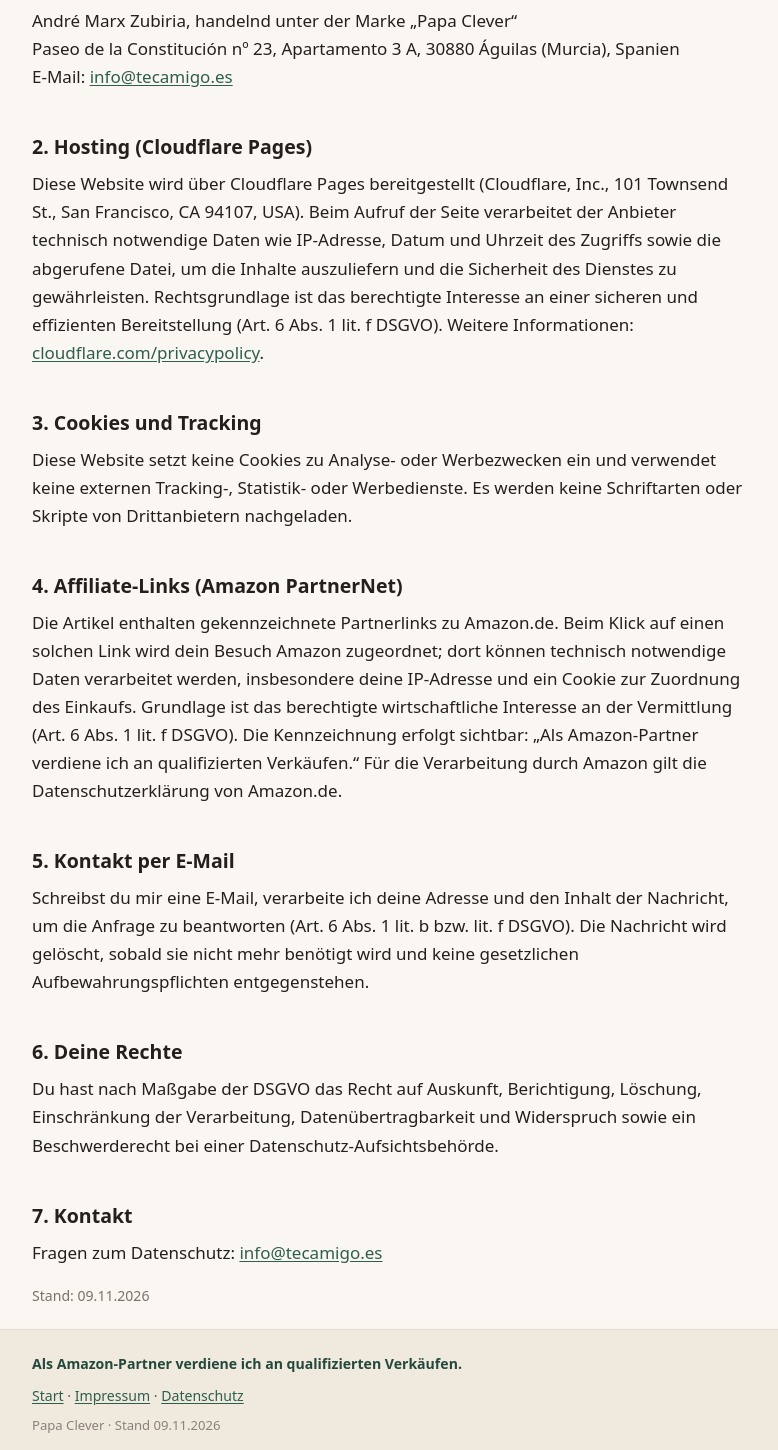
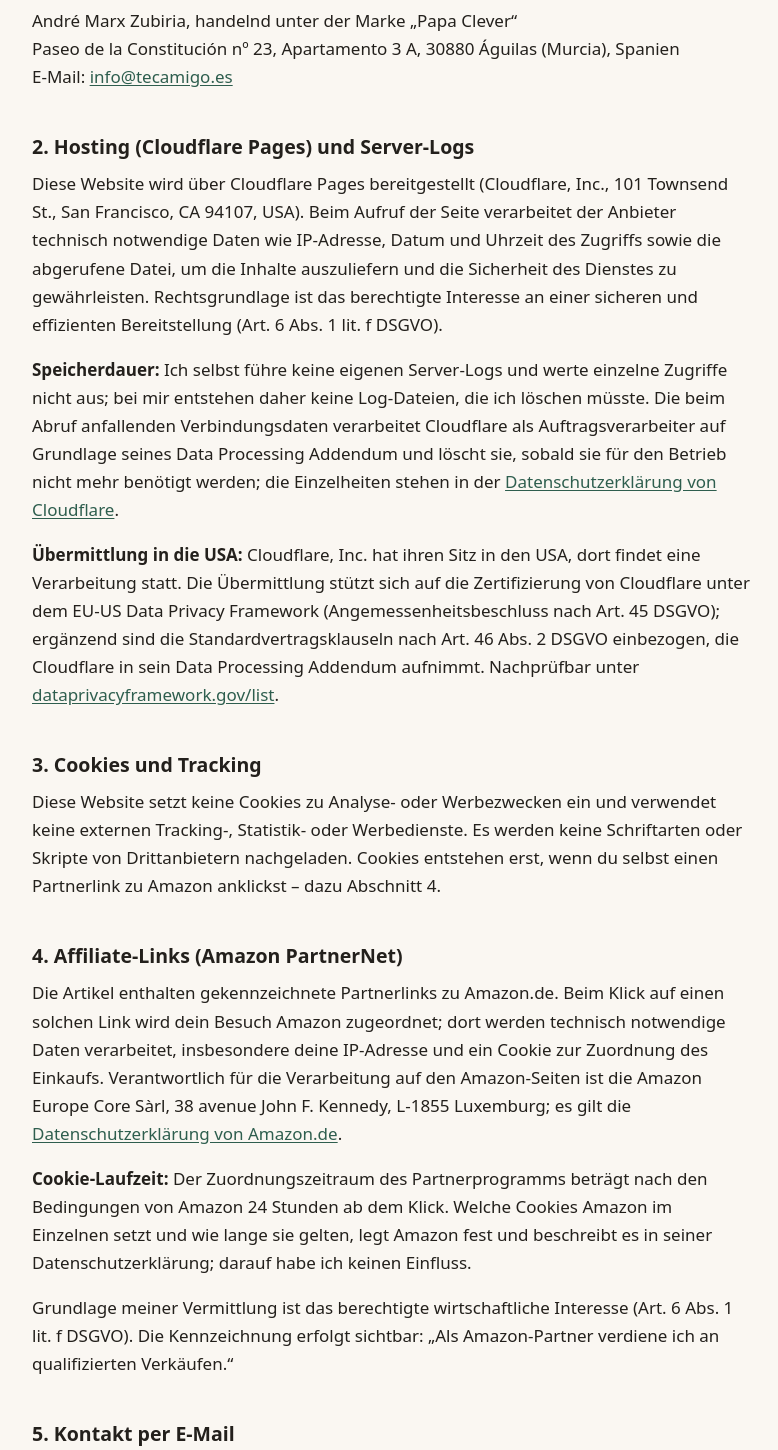
Before and after one commit to Nemotron2029/papaclever-website, a plain HTML site: page datenschutz.html in a window 1280 px wide. Shown: the part 206-1656 px from the top of the page, without its empty margins (248-1026 px from the left). Drawn offline with Linux system fonts and the light colour scheme.

Commit message:
Datenschutz: Speicherdauer, Drittland USA (DPF+SCC), Amazon Europe Core + Cookie-Laufzeit, Aufsichtsbehoerde AEPD

```diff
--- a/datenschutz.html
+++ b/datenschutz.html
@@ -30,16 +30,21 @@
   Paseo de la Constitución nº 23, Apartamento 3 A, 30880 Águilas (Murcia), Spanien<br>
   E-Mail: <a href="mailto:info@tecamigo.es">info@tecamigo.es</a>
 </p>
-<h2>2. Hosting (Cloudflare Pages)</h2>
-<p>Diese Website wird über Cloudflare Pages bereitgestellt (Cloudflare, Inc., 101 Townsend St., San Francisco, CA 94107, USA). Beim Aufruf der Seite verarbeitet der Anbieter technisch notwendige Daten wie IP-Adresse, Datum und Uhrzeit des Zugriffs sowie die abgerufene Datei, um die Inhalte auszuliefern und die Sicherheit des Dienstes zu gewährleisten. Rechtsgrundlage ist das berechtigte Interesse an einer sicheren und effizienten Bereitstellung (Art. 6 Abs. 1 lit. f DSGVO). Weitere Informationen: <a target="_blank" rel="noopener nofollow" href="https://www.cloudflare.com/privacypolicy/">cloudflare.com/privacypolicy</a>.</p>
+<h2>2. Hosting (Cloudflare Pages) und Server-Logs</h2>
+<p>Diese Website wird über Cloudflare Pages bereitgestellt (Cloudflare, Inc., 101 Townsend St., San Francisco, CA 94107, USA). Beim Aufruf der Seite verarbeitet der Anbieter technisch notwendige Daten wie IP-Adresse, Datum und Uhrzeit des Zugriffs sowie die abgerufene Datei, um die Inhalte auszuliefern und die Sicherheit des Dienstes zu gewährleisten. Rechtsgrundlage ist das berechtigte Interesse an einer sicheren und effizienten Bereitstellung (Art. 6 Abs. 1 lit. f DSGVO).</p>
+<p><strong>Speicherdauer:</strong> Ich selbst führe keine eigenen Server-Logs und werte einzelne Zugriffe nicht aus; bei mir entstehen daher keine Log-Dateien, die ich löschen müsste. Die beim Abruf anfallenden Verbindungsdaten verarbeitet Cloudflare als Auftragsverarbeiter auf Grundlage seines Data Processing Addendum und löscht sie, sobald sie für den Betrieb nicht mehr benötigt werden; die Einzelheiten stehen in der <a target="_blank" rel="noopener nofollow" href="https://www.cloudflare.com/privacypolicy/">Datenschutzerklärung von Cloudflare</a>.</p>
+<p><strong>Übermittlung in die USA:</strong> Cloudflare, Inc. hat ihren Sitz in den USA, dort findet eine Verarbeitung statt. Die Übermittlung stützt sich auf die Zertifizierung von Cloudflare unter dem EU-US Data Privacy Framework (Angemessenheitsbeschluss nach Art. 45 DSGVO); ergänzend sind die Standardvertragsklauseln nach Art. 46 Abs. 2 DSGVO einbezogen, die Cloudflare in sein Data Processing Addendum aufnimmt. Nachprüfbar unter <a target="_blank" rel="noopener nofollow" href="https://www.dataprivacyframework.gov/list">dataprivacyframework.gov/list</a>.</p>
 <h2>3. Cookies und Tracking</h2>
-<p>Diese Website setzt keine Cookies zu Analyse- oder Werbezwecken ein und verwendet keine externen Tracking-, Statistik- oder Werbedienste. Es werden keine Schriftarten oder Skripte von Drittanbietern nachgeladen.</p>
+<p>Diese Website setzt keine Cookies zu Analyse- oder Werbezwecken ein und verwendet keine externen Tracking-, Statistik- oder Werbedienste. Es werden keine Schriftarten oder Skripte von Drittanbietern nachgeladen. Cookies entstehen erst, wenn du selbst einen Partnerlink zu Amazon anklickst – dazu Abschnitt 4.</p>
 <h2>4. Affiliate-Links (Amazon PartnerNet)</h2>
-<p>Die Artikel enthalten gekennzeichnete Partnerlinks zu Amazon.de. Beim Klick auf einen solchen Link wird dein Besuch Amazon zugeordnet; dort können technisch notwendige Daten verarbeitet werden, insbesondere deine IP-Adresse und ein Cookie zur Zuordnung des Einkaufs. Grundlage ist das berechtigte wirtschaftliche Interesse an der Vermittlung (Art. 6 Abs. 1 lit. f DSGVO). Die Kennzeichnung erfolgt sichtbar: „Als Amazon-Partner verdiene ich an qualifizierten Verkäufen.“ Für die Verarbeitung durch Amazon gilt die Datenschutzerklärung von Amazon.de.</p>
+<p>Die Artikel enthalten gekennzeichnete Partnerlinks zu Amazon.de. Beim Klick auf einen solchen Link wird dein Besuch Amazon zugeordnet; dort werden technisch notwendige Daten verarbeitet, insbesondere deine IP-Adresse und ein Cookie zur Zuordnung des Einkaufs. Verantwortlich für die Verarbeitung auf den Amazon-Seiten ist die Amazon Europe Core Sàrl, 38 avenue John F. Kennedy, L-1855 Luxemburg; es gilt die <a target="_blank" rel="noopener nofollow" href="https://www.amazon.de/gp/help/customer/display.html?nodeId=201909010">Datenschutzerklärung von Amazon.de</a>.</p>
+<p><strong>Cookie-Laufzeit:</strong> Der Zuordnungszeitraum des Partnerprogramms beträgt nach den Bedingungen von Amazon 24 Stunden ab dem Klick. Welche Cookies Amazon im Einzelnen setzt und wie lange sie gelten, legt Amazon fest und beschreibt es in seiner Datenschutzerklärung; darauf habe ich keinen Einfluss.</p>
+<p>Grundlage meiner Vermittlung ist das berechtigte wirtschaftliche Interesse (Art. 6 Abs. 1 lit. f DSGVO). Die Kennzeichnung erfolgt sichtbar: „Als Amazon-Partner verdiene ich an qualifizierten Verkäufen.“</p>
 <h2>5. Kontakt per E-Mail</h2>
 <p>Schreibst du mir eine E-Mail, verarbeite ich deine Adresse und den Inhalt der Nachricht, um die Anfrage zu beantworten (Art. 6 Abs. 1 lit. b bzw. lit. f DSGVO). Die Nachricht wird gelöscht, sobald sie nicht mehr benötigt wird und keine gesetzlichen Aufbewahrungspflichten entgegenstehen.</p>
 <h2>6. Deine Rechte</h2>
-<p>Du hast nach Maßgabe der DSGVO das Recht auf Auskunft, Berichtigung, Löschung, Einschränkung der Verarbeitung, Datenübertragbarkeit und Widerspruch sowie ein Beschwerderecht bei einer Datenschutz-Aufsichtsbehörde.</p>
+<p>Du hast nach Maßgabe der DSGVO das Recht auf Auskunft, Berichtigung, Löschung, Einschränkung der Verarbeitung, Datenübertragbarkeit und Widerspruch.</p>
+<p><strong>Beschwerderecht:</strong> Du kannst dich bei einer Datenschutz-Aufsichtsbehörde beschweren. Für mich als Verantwortlichen mit Sitz in Spanien ist die Agencia Española de Protección de Datos (AEPD) zuständig: Edificio Cuzco IV, Paseo de la Castellana 141, planta 9, 28046 Madrid, Spanien, Telefon 900 293 183, <a target="_blank" rel="noopener nofollow" href="https://www.aepd.es/">aepd.es</a>. Du kannst dich ebenso an die Aufsichtsbehörde in deinem eigenen Land wenden.</p>
 <h2>7. Kontakt</h2>
 <p>Fragen zum Datenschutz: <a href="mailto:info@tecamigo.es">info@tecamigo.es</a></p>
 <p class="meta">Stand: 09.11.2026</p>
```
